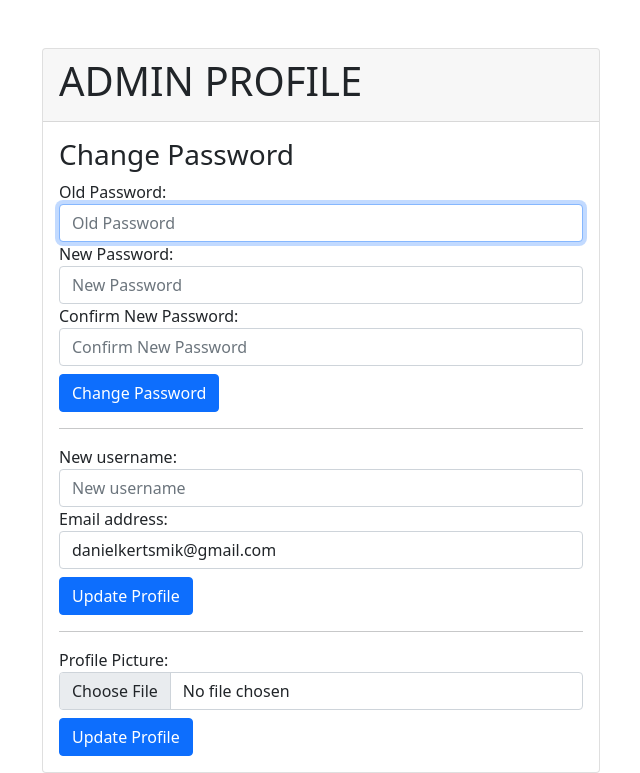
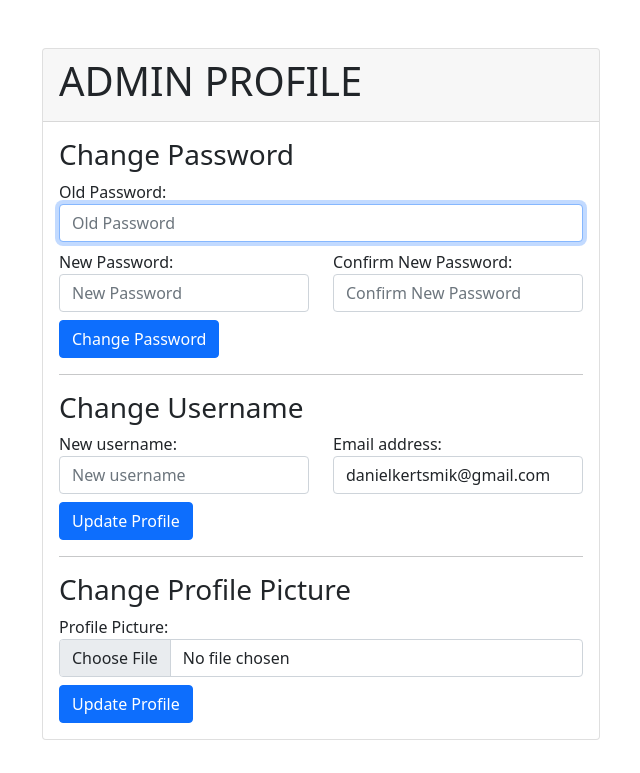
Before and after one commit to danielkert-dev/Django_School_List, a Django app: page /user/profile/ in a window 1280 px wide. Shown: the part 56-829 px from the top of the page, without its empty margins (319-959 px from the left). After the commit the page ends 796 px from the top, so only its background shows below. Run offline with Django 4.2, Linux system fonts and the light colour scheme; a user stored in the database is signed in; data comes from the database, SQL or seed files in the repository; both versions use the stored data as it was after the commit.

Commit message:
updated the change profile and added signals

```diff
--- a/user/apps.py
+++ b/user/apps.py
@@ -4,3 +4,6 @@ from django.apps import AppConfig
 class AuthConfig(AppConfig):
     default_auto_field = 'django.db.models.BigAutoField'
     name = 'user'
+
+    def ready(self):
+        import user.signals  # Replace 'your_app_name' with the actual name of your app
--- a/user/templates/auth/profile.html
+++ b/user/templates/auth/profile.html
@@ -13,18 +13,33 @@
             <form method="post">
                 {% csrf_token %}
                 {{ password_form.old_password.label_tag }} {{ password_form.old_password }}
+                <div class="row mt-2">
+                    <div class="col-6">
                 {{ password_form.new_password1.label_tag }} {{ password_form.new_password1 }}
+                    </div>
+                    <div class="col-6">
                 {{ password_form.new_password2.label_tag }} {{ password_form.new_password2 }}
+                    </div>
+                </div>
                 <button type="submit" name="change_password" class="btn btn-primary mt-2">Change Password</button>
             </form>
             <hr>
+            <h3>Change Username</h3>
             <form method="post">
                 {% csrf_token %}
-                {{ user_form.new_username.label_tag }} {{ user_form.new_username }}
-                {{ user_form.email.label_tag }} {{ user_form.email }}
+                <div class="row">
+                    <div class="col-6">
+                        {{ user_form.new_username.label_tag }} {{ user_form.new_username }}
+
+                    </div>
+                    <div class="col-6">
+                        {{ user_form.email.label_tag }} {{ user_form.email }}
+                    </div>
+                </div>
                 <button type="submit" name="update_profile" class="btn btn-primary mt-2">Update Profile</button>
             </form>
             <hr>
+            <h3>Change Profile Picture</h3>
             <form method="post" enctype="multipart/form-data">
                 {% csrf_token %}
                 {{ profile_form.image.label_tag }} {{ profile_form.image }}
--- a/user/views.py
+++ b/user/views.py
@@ -31,7 +31,7 @@ def signup(request):
             user = authenticate(request, username=username, password=password)
             if user is not None:
                 login(request, user)
-                models.UserProfile.objects.create(user=user)  # This will create the UserProfile
+                # models.UserProfile.objects.create(user=user)  # This will create the UserProfile
 
             messages.success(request, f'Account created for {username}')
             return redirect('/')
```
Also changed, not shown: core/templates/core/index.html (+11 -0 lines), user/signals.py (added, +9 -0 lines), db.sqlite3, media/profile_pics/inspiration2_rMUHIYe.jpg (added).
